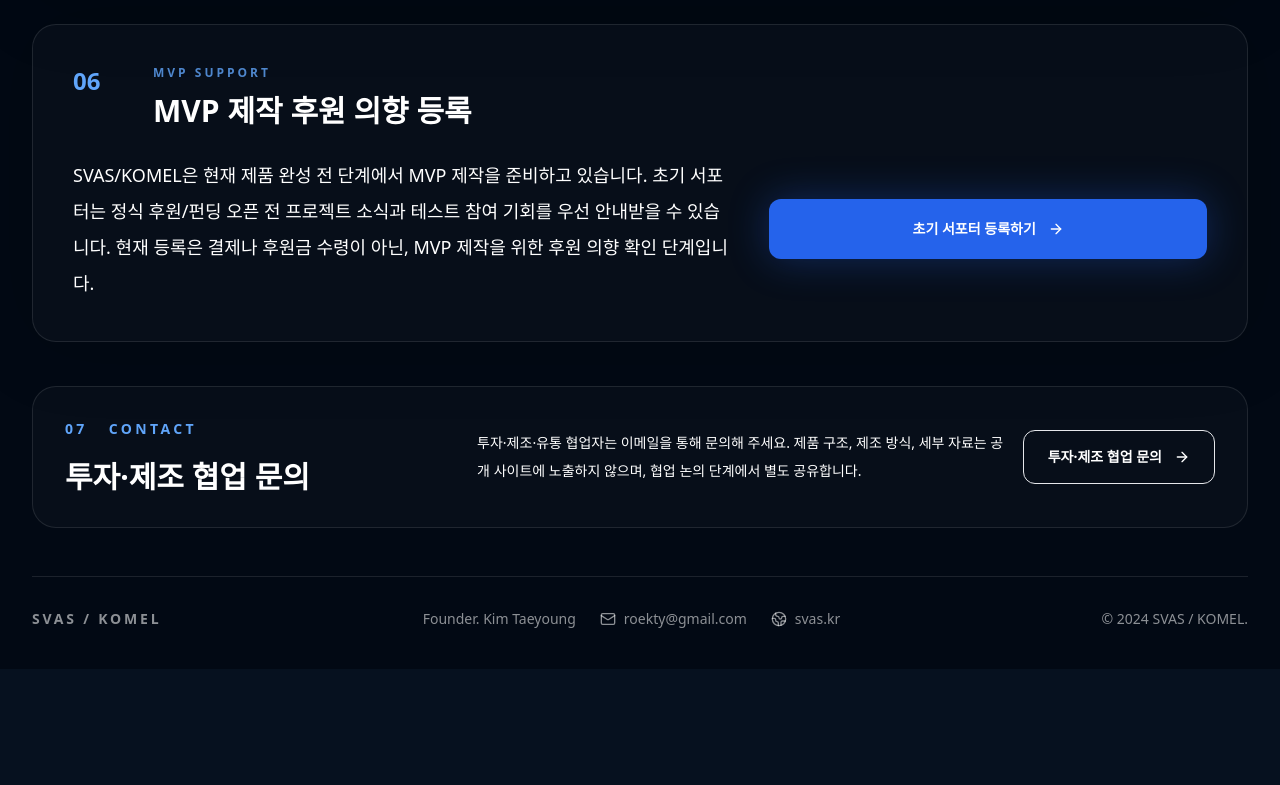
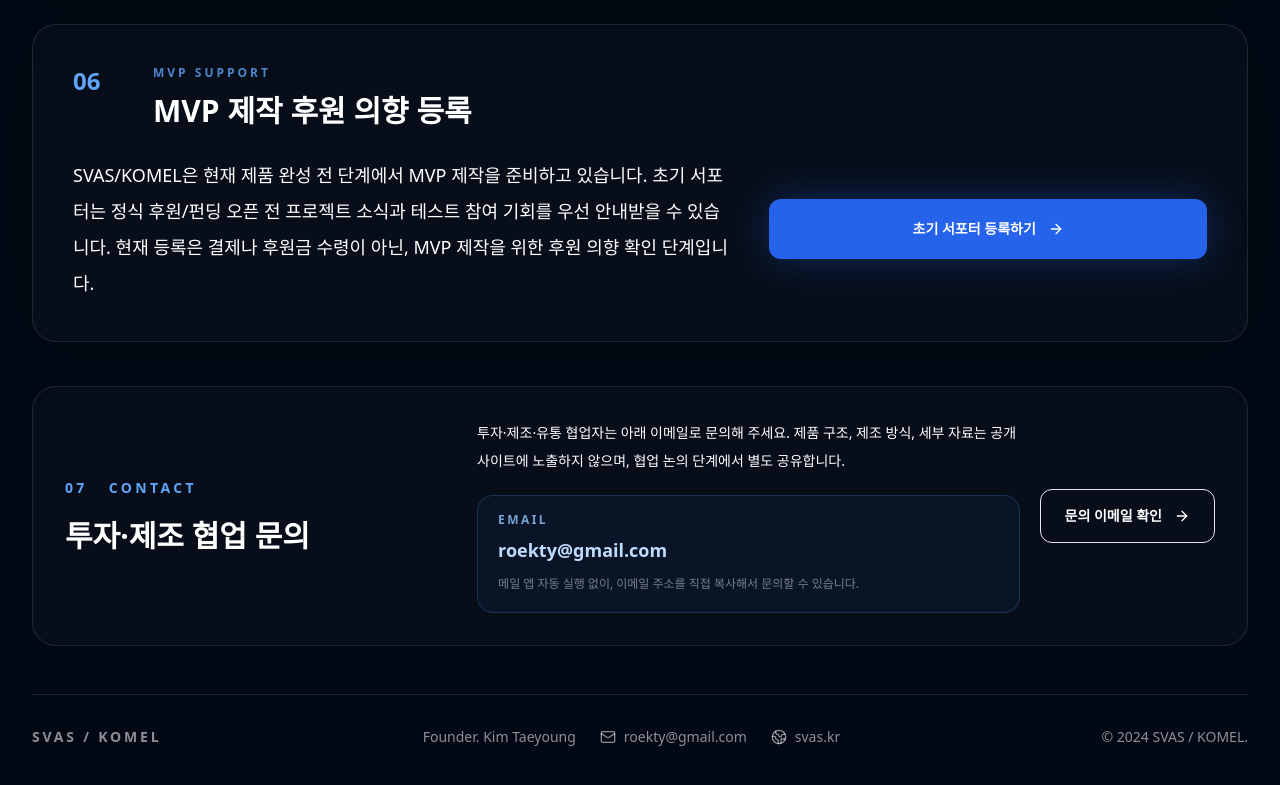
Before and after one commit to capxmaseve/svas-site, a Next.js app: page / in a window 1280 px wide. Shown: the part 2517-3302 px from the top of the page. Before the commit the page ends 3186 px from the top, so only its background shows below. Built offline with nearby package versions, Linux system fonts and the light colour scheme.

Commit message:
Update page.jsx

```diff
--- a/app/page.jsx
+++ b/app/page.jsx
@@ -4,22 +4,17 @@ import React from "react";
 import { motion } from "framer-motion";
 import {
   ArrowRight,
-  Bell,
   Briefcase,
   Car,
   CheckCircle2,
   Coffee,
-  EyeOff,
   Globe2,
-  Heart,
   Mail,
   Menu,
-  ShieldCheck,
   Snowflake,
   Target,
   Users,
   Wind,
-  X,
   BookOpen,
 } from "lucide-react";
 
@@ -64,7 +59,10 @@ export default function Page() {
 
   return (
     <main className="min-h-screen bg-[#020914] text-white antialiased">
-      <section id="top" className="relative overflow-hidden border-b border-white/10">
+      <section
+        id="top"
+        className="relative overflow-hidden border-b border-white/10"
+      >
         <div className="absolute inset-0 bg-[radial-gradient(circle_at_72%_16%,rgba(37,99,235,0.36),transparent_34%),radial-gradient(circle_at_76%_36%,rgba(59,130,246,0.22),transparent_32%),linear-gradient(180deg,#020914,#04111f_65%,#020914)]" />
         <div className="absolute right-[8%] top-[18%] hidden h-[360px] w-[150px] rotate-[-3deg] rounded-[4rem] bg-black/90 shadow-[0_0_90px_rgba(59,130,246,0.65)] blur-[0.2px] md:block" />
         <div className="absolute right-[7%] top-[22%] hidden h-[310px] w-[120px] rotate-[-3deg] rounded-[4rem] bg-gradient-to-b from-white/10 via-black to-black opacity-45 md:block" />
@@ -86,7 +84,7 @@ export default function Page() {
           </nav>
 
           <a
-            href={`mailto:${contactEmail}?subject=SVAS KOMEL 투자·제조 협업 문의`}
+            href="#contact"
             className="hidden rounded-lg border border-blue-400/45 px-4 py-2 text-xs font-semibold text-blue-100 hover:bg-blue-400/10 lg:block"
           >
             INVESTOR & PARTNER
@@ -131,7 +129,7 @@ export default function Page() {
               </a>
 
               <a
-                href={`mailto:${contactEmail}?subject=SVAS KOMEL 투자·제조 협업 문의`}
+                href="#contact"
                 className="inline-flex items-center justify-center gap-3 rounded-xl border border-white/18 bg-white/[0.03] px-7 py-4 text-sm font-semibold text-white/90 transition hover:bg-white/10"
               >
                 Investor & Manufacturing Inquiry{" "}
@@ -160,9 +158,9 @@ export default function Page() {
         <div className="grid gap-10 lg:grid-cols-[0.35fr_0.65fr]">
           <IconOrb icon={Wind} />
           <p className="text-lg leading-9 text-white/68">
-            현대인은 집중 전환과 기분 환기를 위해 카페인, 흡연, 향
-            제품에 의존하고 있습니다. 하지만 위생적이고 자연스럽게 사용할
-            수 있는 개인 리프레시 제품은 부족합니다.
+            현대인은 집중 전환과 기분 환기를 위해 카페인, 흡연, 향 제품에
+            의존하고 있습니다. 하지만 위생적이고 자연스럽게 사용할 수 있는
+            개인 리프레시 제품은 부족합니다.
           </p>
         </div>
       </Section>
@@ -188,7 +186,12 @@ export default function Page() {
         </div>
       </Section>
 
-      <Section id="direction" number="03" eyebrow="DIRECTION" title="SVAS의 방향">
+      <Section
+        id="direction"
+        number="03"
+        eyebrow="DIRECTION"
+        title="SVAS의 방향"
+      >
         <div className="grid gap-10 lg:grid-cols-[0.5fr_0.5fr] lg:items-center">
           <p className="text-lg leading-9 text-white/68">
             SVAS는 코에 직접 닿지 않는 비접촉 사용 경험으로 개인 리프레시
@@ -217,10 +220,18 @@ export default function Page() {
         </div>
       </Section>
 
-      <Section id="stage" number="05" eyebrow="CURRENT STAGE" title="현재 준비된 것">
+      <Section
+        id="stage"
+        number="05"
+        eyebrow="CURRENT STAGE"
+        title="현재 준비된 것"
+      >
         <div className="grid gap-4 md:grid-cols-2 lg:grid-cols-3">
           {stages.map((item) => (
-            <div key={item} className="flex items-center gap-3 text-sm text-white/70">
+            <div
+              key={item}
+              className="flex items-center gap-3 text-sm text-white/70"
+            >
               <CheckCircle2 className="h-5 w-5 text-blue-400" />
               {item}
             </div>
@@ -260,21 +271,41 @@ export default function Page() {
               <p className="text-sm font-semibold tracking-[0.24em] text-blue-400">
                 07&nbsp;&nbsp; CONTACT
               </p>
-              <h2 className="mt-5 text-3xl font-semibold">투자·제조 협업 문의</h2>
+              <h2 className="mt-5 text-3xl font-semibold">
+                투자·제조 협업 문의
+              </h2>
             </div>
 
-            <div className="grid gap-4 md:grid-cols-[1fr_auto] md:items-center">
-              <p className="text-sm leading-7 text-white/62">
-                투자·제조·유통 협업자는 이메일을 통해 문의해 주세요. 제품
-                구조, 제조 방식, 세부 자료는 공개 사이트에 노출하지 않으며,
-                협업 논의 단계에서 별도 공유합니다.
-              </p>
+            <div className="grid gap-5 md:grid-cols-[1fr_auto] md:items-center">
+              <div>
+                <p className="text-sm leading-7 text-white/62">
+                  투자·제조·유통 협업자는 아래 이메일로 문의해 주세요. 제품
+                  구조, 제조 방식, 세부 자료는 공개 사이트에 노출하지 않으며,
+                  협업 논의 단계에서 별도 공유합니다.
+                </p>
+
+                <div
+                  id="contact-email"
+                  className="mt-5 rounded-2xl border border-blue-400/20 bg-blue-500/[0.06] px-5 py-4"
+                >
+                  <p className="text-xs font-semibold tracking-[0.2em] text-blue-300/80">
+                    EMAIL
+                  </p>
+                  <p className="mt-2 text-lg font-semibold text-blue-200">
+                    {contactEmail}
+                  </p>
+                  <p className="mt-2 text-xs leading-6 text-white/45">
+                    메일 앱 자동 실행 없이, 이메일 주소를 직접 복사해서 문의할
+                    수 있습니다.
+                  </p>
+                </div>
+              </div>
 
               <a
-                href={`mailto:${contactEmail}?subject=SVAS KOMEL 투자·제조 협업 문의`}
+                href="#contact-email"
                 className="inline-flex items-center justify-center gap-3 rounded-xl border border-white/16 px-6 py-4 text-sm font-semibold hover:bg-white/10"
               >
-                투자·제조 협업 문의 <ArrowRight className="h-4 w-4" />
+                문의 이메일 확인 <ArrowRight className="h-4 w-4" />
               </a>
             </div>
           </div>
@@ -307,12 +338,16 @@ function Section({ id, number, eyebrow, title, children }) {
     <section id={id} className="px-6 py-3 lg:px-8">
       <div className="mx-auto max-w-7xl rounded-3xl border border-white/10 bg-white/[0.025] p-8 shadow-[0_0_80px_rgba(0,0,0,0.18)] md:p-10">
         <div className="mb-7 flex items-start gap-8">
-          <div className="min-w-12 text-2xl font-semibold text-blue-400">{number}</div>
+          <div className="min-w-12 text-2xl font-semibold text-blue-400">
+            {number}
+          </div>
           <div>
             <p className="text-xs font-semibold tracking-[0.25em] text-blue-400/80">
               {eyebrow}
             </p>
-            <h2 className="mt-3 text-2xl font-semibold md:text-3xl">{title}</h2>
+            <h2 className="mt-3 text-2xl font-semibold md:text-3xl">
+              {title}
+            </h2>
           </div>
         </div>
         {children}
```
